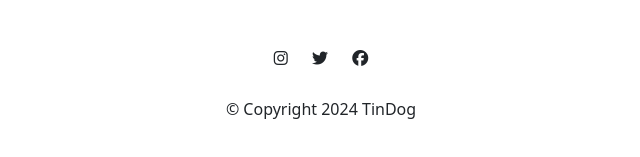
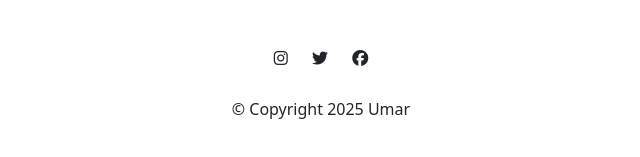
Before and after one commit to UmarSkh/TinDog, a plain HTML site: page index.html in a window 1280 px wide. Shown: the part 2406-2563 px from the top of the page, 319-959 px from the left. Drawn offline with nearby package versions, Linux system fonts and the light colour scheme.

Commit message:
Update README.md

```diff
--- a/index.html
+++ b/index.html
@@ -228,7 +228,7 @@
         <i class="fa-brands fa-instagram"></i>
         <i class="fa-brands fa-twitter"></i>
         <i class="fa-brands fa-facebook"></i>
-        <p class="footer-para">© Copyright 2024 TinDog</p>
+        <p class="footer-para">© Copyright 2025 Umar</p>
     </footer>
 </body>
 
```
Also changed, not shown: 1 other file.
